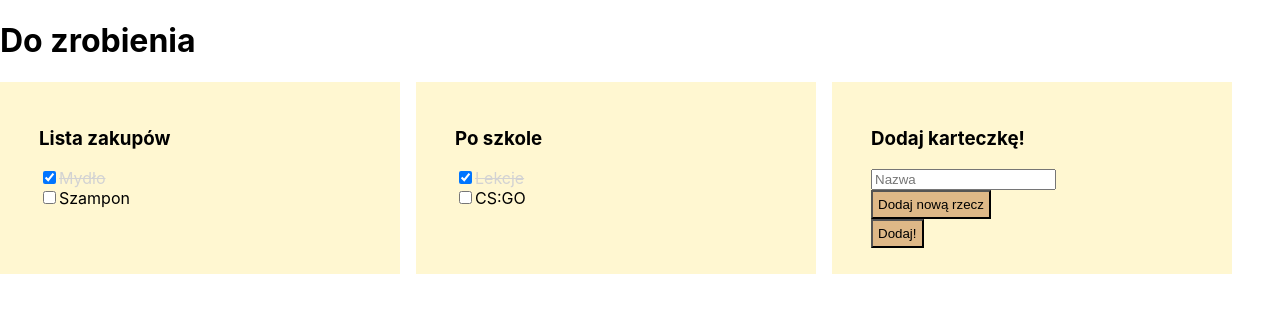
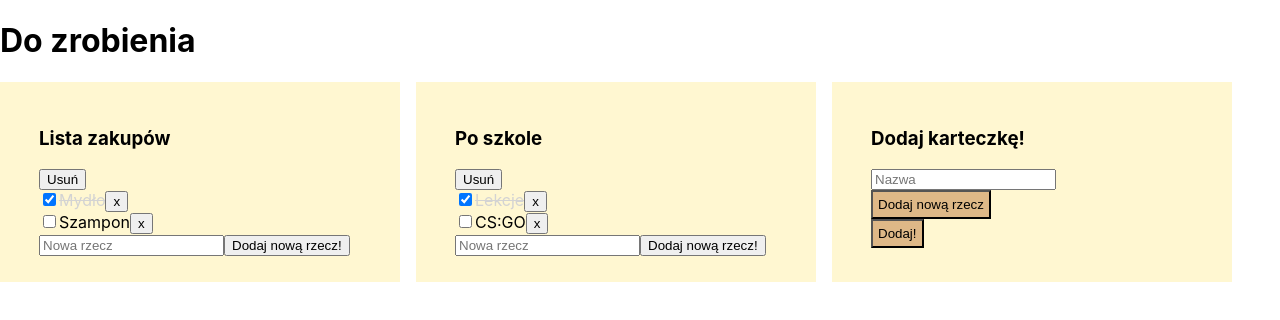
Before and after one commit to ideffix/master-thesis, a React (Create React App) app in the folder react-todo/: page / in a window 1280 px wide. Shown: the top 320 px of the page. Built offline with nearby package versions, Linux system fonts and the light colour scheme.

Commit message:
All functionality react

```diff
--- a/react-todo/src/App.js
+++ b/react-todo/src/App.js
@@ -46,7 +46,38 @@ const App = () => {
                     : group
             )
         )
-
+    const onTodoRemove = (groupIndex, todoIndex) => () =>
+        setGroups(
+            groups.map((group, i) =>
+                groupIndex === i
+                    ? {
+                          ...group,
+                          todos: group.todos.filter(
+                              (todo, j) => todoIndex !== j
+                          ),
+                      }
+                    : group
+            )
+        )
+    const onTodoAdd = (groupIndex) => (todo) =>
+        setGroups(
+            groups.map((group, i) =>
+                groupIndex === i
+                    ? {
+                          ...group,
+                          todos: [
+                              ...group.todos,
+                              {
+                                  name: todo,
+                                  done: false,
+                              },
+                          ],
+                      }
+                    : group
+            )
+        )
+    const onRemove = (groupIndex) => () =>
+        setGroups(groups.filter((_, i) => groupIndex !== i))
     return (
         <>
             <h1>Do zrobienia</h1>
@@ -56,6 +87,9 @@ const App = () => {
                         key={group.name}
                         {...group}
                         onCheck={onCheck}
+                        onTodoRemove={onTodoRemove}
+                        onRemove={onRemove(i)}
+                        onTodoAdd={onTodoAdd(i)}
                         groupIndex={i}
                     />
                 ))}
--- a/react-todo/src/Todo.js
+++ b/react-todo/src/Todo.js
@@ -1,6 +1,6 @@
 import React from 'react'
 
-export const Todo = ({ name, done, onCheck }) => (
+export const Todo = ({ name, done, onCheck, onRemove }) => (
     <div>
         <input
             type={'checkbox'}
@@ -8,5 +8,6 @@ export const Todo = ({ name, done, onCheck }) => (
             onChange={(e) => onCheck(e.target.checked)}
         />
         <span className={done ? 'done' : ''}>{name}</span>
+        <input type={'button'} value={'x'} onClick={onRemove}/>
     </div>
 )
--- a/react-todo/src/TodoGroup.js
+++ b/react-todo/src/TodoGroup.js
@@ -1,17 +1,45 @@
-import React from 'react'
+import React, { useState } from 'react'
 import { Todo } from './Todo'
 
-export const TodoGroup = ({ name, todos, groupIndex, onCheck }) => (
+export const TodoGroup = ({
+    name,
+    todos,
+    groupIndex,
+    onCheck,
+    onRemove,
+    onTodoRemove,
+    onTodoAdd,
+}) => {
+    const [newTodo, setNewTodo] = useState('')
+    const onNewTodoAdd = () => {
+        onTodoAdd(newTodo)
+        setNewTodo('')
+    }
+    return (
         <div className={'todo-group'}>
             <h3>{name}</h3>
+            <input type={'button'} value={'Usuń'} onClick={onRemove} />
             {todos.map((todo, i) => (
                 <Todo
                     key={todo.name}
                     {...todo}
                     onCheck={onCheck(groupIndex, i)}
+                    onRemove={onTodoRemove(groupIndex, i)}
                     groupIndex={groupIndex}
                     todoIndex={i}
                 />
             ))}
+            <input
+                type={'text'}
+                placeholder={'Nowa rzecz'}
+                value={newTodo}
+                onChange={(e) => setNewTodo(e.target.value)}
+            />
+            <input
+                type={'button'}
+                value={'Dodaj nową rzecz!'}
+                onClick={onNewTodoAdd}
+            />
         </div>
     )
+}
```
Lines whose indentation alone changed are shown as unchanged.
